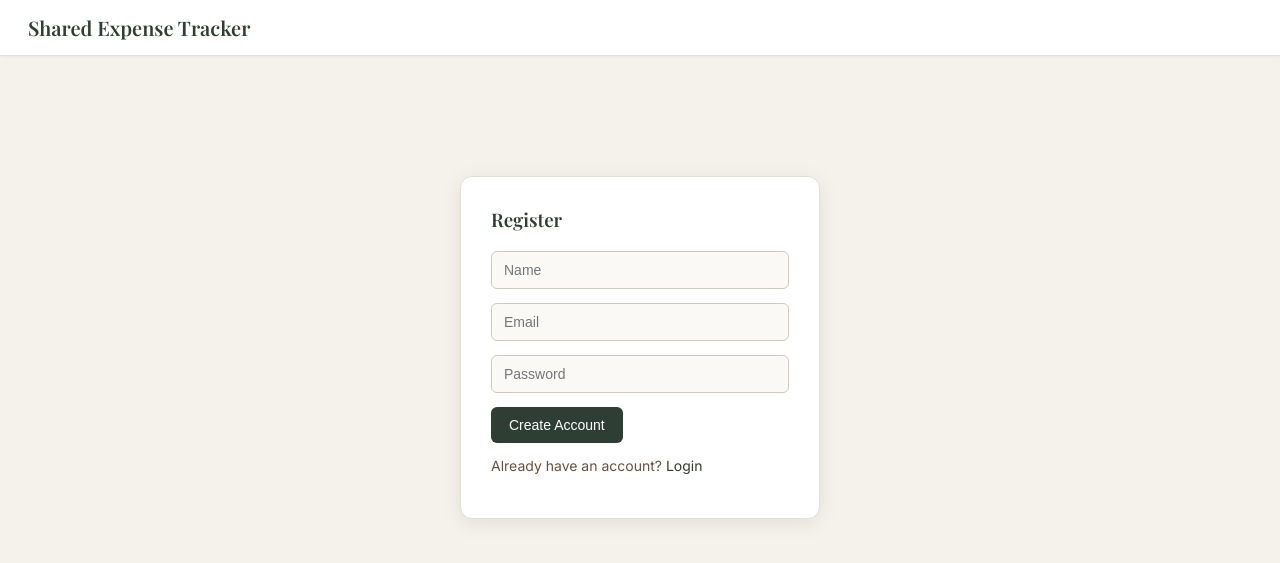
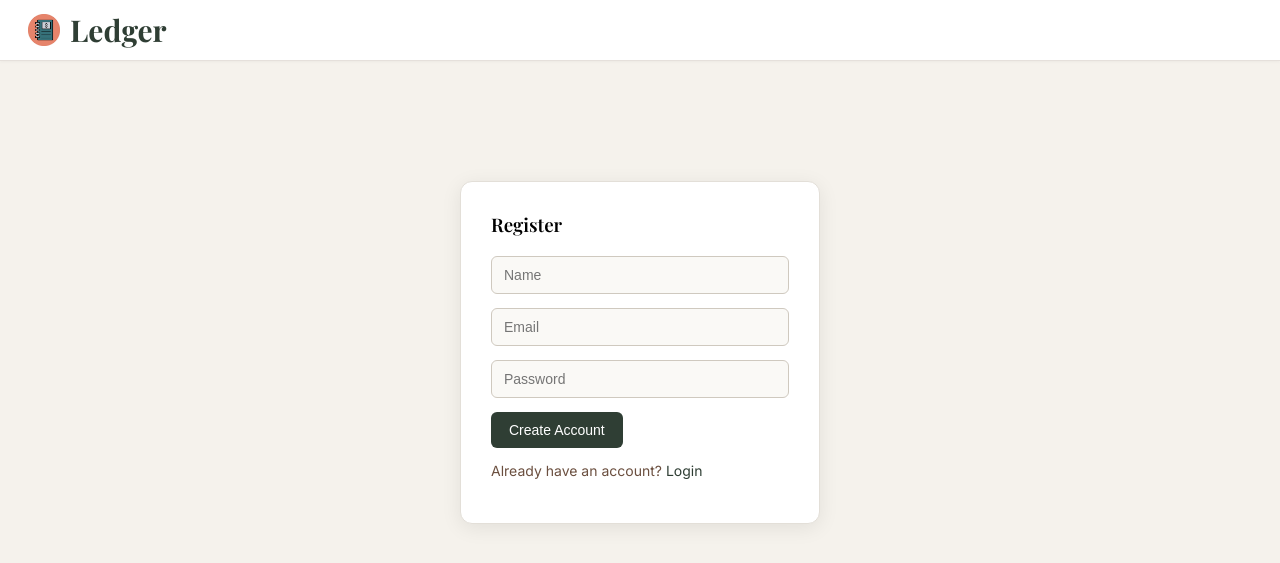
Before and after one commit to tanmayNapte/Smart-shared-expence-tracker, a Flask app: page /register in a window 1280 px wide. Shown: the top 563 px of the page. Run offline with Flask 3, Linux system fonts and the light colour scheme.

Commit message:
UI Tweaks

```diff
--- a/static/style.css
+++ b/static/style.css
@@ -1,4 +1,4 @@
-/* ---------- RESET ---------- */
+
 * {
     box-sizing: border-box;
 }
@@ -68,12 +68,12 @@ a {
 }
 
 .btn.success {
-    background: #6b4f3f;
+    background: #442525;
     color: #ffffff;
 }
 
 .btn.success:hover {
-    background: #5a4033;
+    background: #000000;
 }
 
 .btn.logout {
@@ -133,7 +133,7 @@ h2,
 h3 {
     font-family: "Playfair Display", serif;
     font-weight: 600;
-    color: #2f3e34;
+    color: #000000;
     margin-top: 0;
 }
 
@@ -294,16 +294,29 @@ li {
 }
 
 .brand {
-    font-family: "Playfair Display", serif;
-    font-size: 20px;
-    font-weight: 600;
-    color: #2f3e34;
+    display: flex;
+    align-items: center;
+    gap: 10px;
     text-decoration: none;
-    transition: color 0.2s ease;
 }
 
+.brand-logo {
+    height: 32px;
+    width: auto;
+    display: block;
+}
+
+.brand-text {
+    font-family: "Playfair Display", serif;
+    font-size: 30px;   /* bigger, authoritative */
+    font-weight: 700;
+    line-height: 1;
+    color: #2f3e34;
+}
+
+
 .brand:hover {
-    color: #6b4f3f;
+    color: #493c34;
 }
 
 .user-name {
@@ -555,6 +568,8 @@ li {
     background-color: #b8a898;
 }
 
+
+
 /* ---------- SUGGESTED SETTLEMENT ---------- */
 .suggested-settlement {
     background: #fffdf8;
@@ -707,8 +722,15 @@ li {
     }
 
     h3 {
+        color: #000000;
         font-size: 16px;
     }
+}
+
+.muted {
+    color: #2f3e34;
+    font-size: 15px;
+    font-style: italic;
 }
 
 @media (max-width: 768px) {
--- a/templates/base.html
+++ b/templates/base.html
@@ -19,25 +19,27 @@
     <header>
       <nav class="navbar">
         <div class="nav-left">
-          <a href="/dashboard" class="brand">Shared Expense Tracker</a>
+          <a href="/dashboard" class="brand">
+            <img
+              src="{{ url_for('static', filename='assets/ledger-icon.jpg') }}"
+              alt="Logo"
+              class="brand-logo"
+            />
+            <span class="brand-text">Ledger</span>
+          </a>
         </div>
 
         <div class="nav-right">
           {% if current_user and current_user.role == "admin" %}
-            <a href="/admin/create-user" class="btn primary">Create User</a>
-          {% endif %}
-
-          {% if current_user %}
-            <span class="user-name">Logged User: {{ current_user.name }}</span>
-            <a href="/logout" class="btn logout">Logout</a>
+          <a href="/admin/create-user" class="btn primary">Create User</a>
+          {% endif %} {% if current_user %}
+          <span class="user-name">Logged User: {{ current_user.name }}</span>
+          <a href="/logout" class="btn logout">Logout</a>
           {% endif %}
         </div>
       </nav>
     </header>
 
-    <main>
-      {% block content %}{% endblock %}
-    </main>
-
+    <main>{% block content %}{% endblock %}</main>
   </body>
 </html>
--- a/templates/group.html
+++ b/templates/group.html
@@ -122,7 +122,7 @@
         {% endfor %}
       </select>
 
-      <button class="btn primary">Add Expense</button>
+      <button class="btn primary">+ Add Expense</button>
     </form>
   </div>
 
@@ -151,7 +151,7 @@
 
       <input name="amount" placeholder="Amount" required />
 
-      <button class="btn success">Record Settlement</button>
+      <button class="btn success">✔ Record Settlement</button>
 
       <p style="font-size:12px;color:#6f6f6f">
         You can only settle up to the amount owed.
```
Also changed, not shown: static/assets/ledger-icon.jpg (added).
